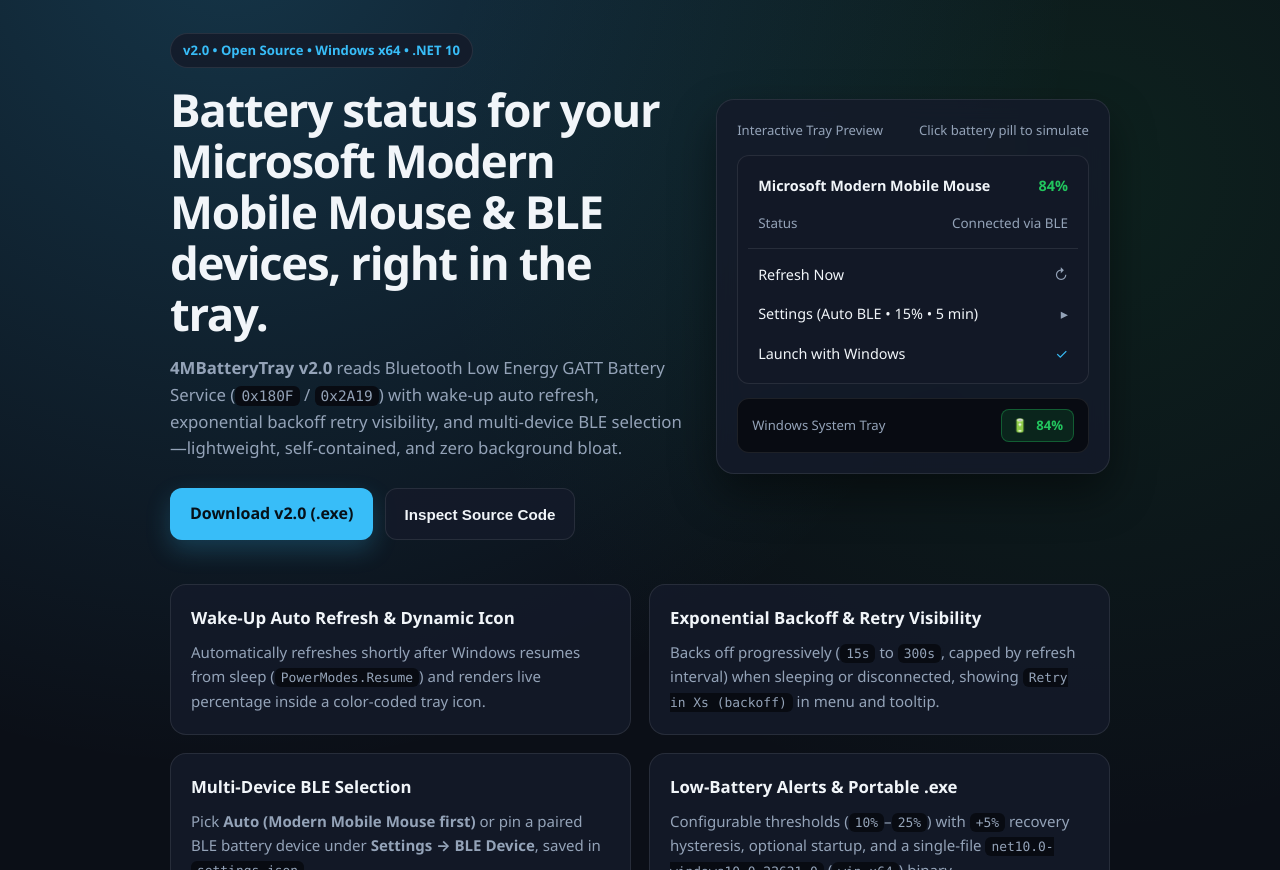
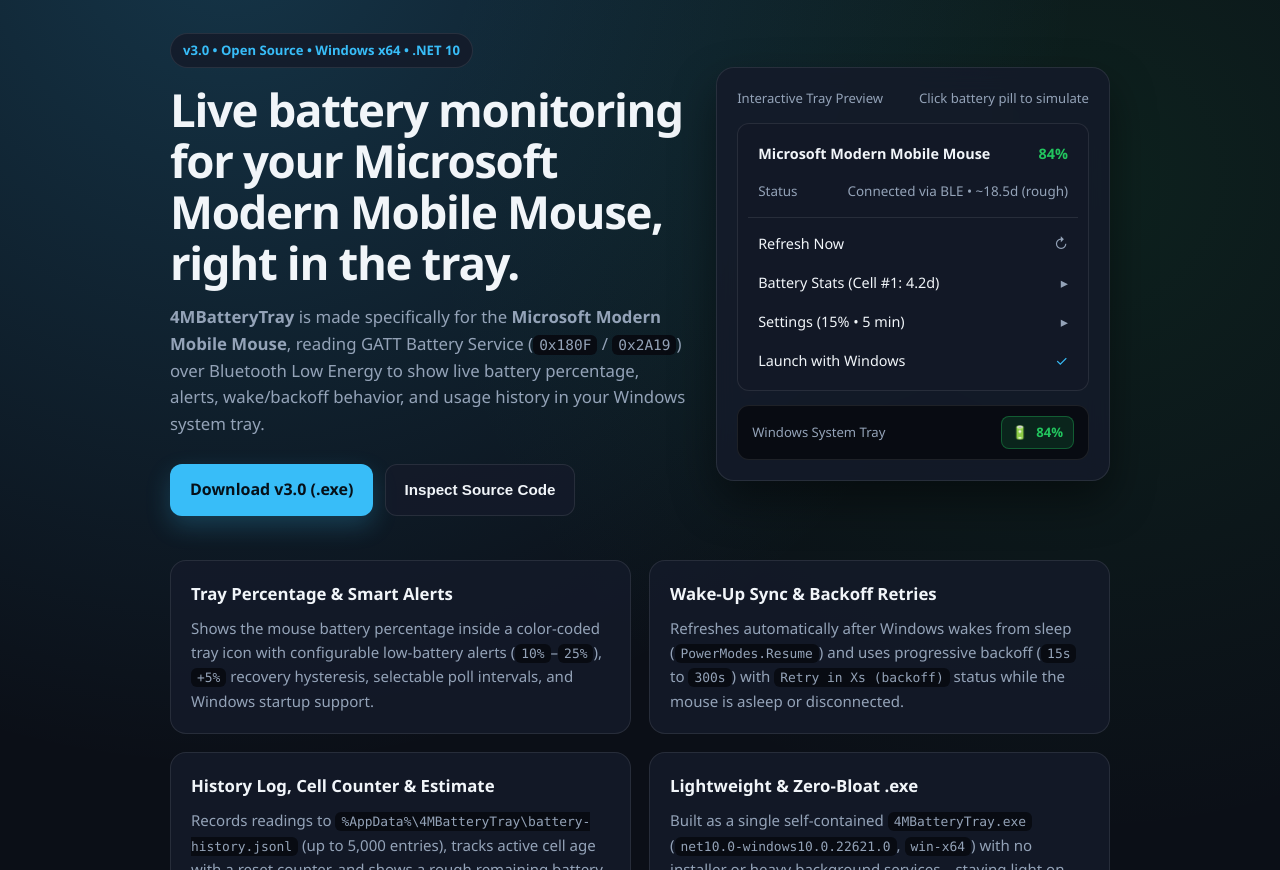
Before and after one commit to CanK1906/4MBatteryTray, a plain HTML site: page docs/index.html in a window 1280 px wide. Shown: the part 82-952 px from the top of the page. Drawn offline with Linux system fonts and the light colour scheme.

Commit message:
Update README and website for v3.0

```diff
--- a/docs/index.html
+++ b/docs/index.html
@@ -3,7 +3,7 @@
 <head>
   <meta charset="UTF-8" />
   <meta name="viewport" content="width=device-width, initial-scale=1.0" />
-  <title>4MBatteryTray — BLE Battery Monitor for Modern Mobile Mouse &amp; Paired BLE Devices</title>
+  <title>4MBatteryTray — BLE Battery Monitor for Your Microsoft Modern Mobile Mouse</title>
   <style>
     :root {
       --bg: #0b0f17;
@@ -521,14 +521,14 @@
 
     <section class="hero">
       <div>
-        <div class="pill" id="heroPill">v2.0 • Open Source • Windows x64 • .NET 10</div>
-        <h1 id="heroTitle">Battery status for your Microsoft Modern Mobile Mouse &amp; BLE devices, right in the tray.</h1>
+        <div class="pill" id="heroPill">v3.0 • Open Source • Windows x64 • .NET 10</div>
+        <h1 id="heroTitle">Live battery monitoring for your Microsoft Modern Mobile Mouse, right in the tray.</h1>
         <p id="heroDesc">
-          <strong>4MBatteryTray v2.0</strong> reads Bluetooth Low Energy GATT Battery Service (<code>0x180F</code> / <code>0x2A19</code>) with wake-up auto refresh, exponential backoff retry visibility, and multi-device BLE selection—lightweight, self-contained, and zero background bloat.
+          <strong>4MBatteryTray</strong> is made specifically for the <strong>Microsoft Modern Mobile Mouse</strong>, reading GATT Battery Service (<code>0x180F</code> / <code>0x2A19</code>) over Bluetooth Low Energy to show live battery percentage, alerts, wake/backoff behavior, and usage history in your Windows system tray.
         </p>
         <div class="cta-group">
-          <a class="btn-primary" id="downloadBtn" href="https://github.com/CanK1906/4MBatteryTray/releases/download/v2.0/4MBatteryTray.exe" download>
-            Download v2.0 (.exe)
+          <a class="btn-primary" id="downloadBtn" href="https://github.com/CanK1906/4MBatteryTray/releases/download/v3.0/4MBatteryTray.exe" download>
+            Download v3.0 (.exe)
           </a>
           <button class="btn-secondary" id="sourceBtn" type="button">
             Inspect Source Code
@@ -548,7 +548,7 @@
           </div>
           <div class="menu-item muted">
             <span id="statusLabel">Status</span>
-            <span id="menuStatus">Connected via BLE</span>
+            <span id="menuStatus">Connected via BLE • ~18.5d (rough)</span>
           </div>
           <div class="menu-divider"></div>
           <div class="menu-item">
@@ -556,7 +556,11 @@
             <span style="color: var(--text-muted);">↻</span>
           </div>
           <div class="menu-item">
-            <span id="settingsLabel">Settings (Auto BLE • 15% • 5 min)</span>
+            <span id="statsLabel">Battery Stats (Cell #1: 4.2d)</span>
+            <span style="color: var(--text-muted);">▸</span>
+          </div>
+          <div class="menu-item">
+            <span id="settingsLabel">Settings (15% • 5 min)</span>
             <span style="color: var(--text-muted);">▸</span>
           </div>
           <div class="menu-item">
@@ -566,7 +570,7 @@
         </div>
         <div class="taskbar">
           <span id="taskbarLabel">Windows System Tray</span>
-          <span class="tray-pill" id="trayPill" title="Click to toggle normal / low battery state">
+          <span class="tray-pill" id="trayPill" title="Click to toggle connected / backoff state">
             🔋 <span id="trayPct">84%</span>
           </span>
         </div>
@@ -575,43 +579,43 @@
 
     <section class="grid">
       <div class="card">
-        <h3 id="feat1Title">Wake-Up Auto Refresh &amp; Dynamic Icon</h3>
-        <p id="feat1Desc">Automatically refreshes shortly after Windows resumes from sleep (<code>PowerModes.Resume</code>) and renders live percentage inside a color-coded tray icon.</p>
+        <h3 id="feat1Title">Tray Percentage &amp; Smart Alerts</h3>
+        <p id="feat1Desc">Shows the mouse battery percentage inside a color-coded tray icon with configurable low-battery alerts (<code>10%</code>–<code>25%</code>), <code>+5%</code> recovery hysteresis, selectable poll intervals, and Windows startup support.</p>
       </div>
       <div class="card">
-        <h3 id="feat2Title">Exponential Backoff &amp; Retry Visibility</h3>
-        <p id="feat2Desc">Backs off progressively (<code>15s</code> to <code>300s</code>, capped by refresh interval) when sleeping or disconnected, showing <code>Retry in Xs (backoff)</code> in menu and tooltip.</p>
+        <h3 id="feat2Title">Wake-Up Sync &amp; Backoff Retries</h3>
+        <p id="feat2Desc">Refreshes automatically after Windows wakes from sleep (<code>PowerModes.Resume</code>) and uses progressive backoff (<code>15s</code> to <code>300s</code>) with <code>Retry in Xs (backoff)</code> status while the mouse is asleep or disconnected.</p>
       </div>
       <div class="card">
-        <h3 id="feat3Title">Multi-Device BLE Selection</h3>
-        <p id="feat3Desc">Pick <strong>Auto (Modern Mobile Mouse first)</strong> or pin a paired BLE battery device under <strong>Settings &rarr; BLE Device</strong>, saved in <code>settings.json</code>.</p>
+        <h3 id="feat3Title">History Log, Cell Counter &amp; Estimate</h3>
+        <p id="feat3Desc">Records readings to <code>%AppData%\4MBatteryTray\battery-history.jsonl</code> (up to 5,000 entries), tracks active cell age with a reset counter, and shows a rough remaining battery estimate.</p>
       </div>
       <div class="card">
-        <h3 id="feat4Title">Low-Battery Alerts &amp; Portable .exe</h3>
-        <p id="feat4Desc">Configurable thresholds (<code>10%</code>–<code>25%</code>) with <code>+5%</code> recovery hysteresis, optional startup, and a single-file <code>net10.0-windows10.0.22621.0</code> (<code>win-x64</code>) binary.</p>
+        <h3 id="feat4Title">Lightweight &amp; Zero-Bloat .exe</h3>
+        <p id="feat4Desc">Built as a single self-contained <code>4MBatteryTray.exe</code> (<code>net10.0-windows10.0.22621.0</code>, <code>win-x64</code>) with no installer or heavy background services—staying light on system resources.</p>
       </div>
     </section>
 
     <section class="info-panel" aria-labelledby="howToTitle">
       <h2 id="howToTitle">How to Run &amp; SmartScreen Note</h2>
       <ol class="steps-list">
-        <li id="step1">Pair your <strong>Microsoft Modern Mobile Mouse</strong> or another BLE battery device via Windows Bluetooth settings (and optionally choose it under <strong>Settings &rarr; BLE Device</strong>).</li>
-        <li id="step2">Download <code>4MBatteryTray.exe</code> from <strong>v2.0</strong> and run it directly—no installation wizard required.</li>
+        <li id="step1">Pair and connect your <strong>Microsoft Modern Mobile Mouse</strong> with Windows over Bluetooth.</li>
+        <li id="step2">Download <code>4MBatteryTray.exe</code> from <strong>v3.0</strong> and run it directly—no setup wizard needed.</li>
         <li id="step3">Because the executable is not signed with a commercial code-signing certificate, Windows SmartScreen may appear on first launch; click <strong>More info</strong> &rarr; <strong>Run anyway</strong> to proceed.</li>
       </ol>
       <div class="compat-bar" id="compatText">
-        <strong>Compatibility:</strong> Windows 10 / Windows 11 (x64) with Bluetooth Low Energy (BLE) &bull; Microsoft Modern Mobile Mouse &amp; paired BLE battery devices (GATT Battery Service <code>0x180F</code> / <code>0x2A19</code>).
+        <strong>Compatibility:</strong> Windows 10 / Windows 11 (x64) with Bluetooth Low Energy (BLE) &bull; Designed for the Microsoft Modern Mobile Mouse (GATT Battery Service <code>0x180F</code> / <code>0x2A19</code>).
       </div>
     </section>
 
     <section class="checksum-box">
       <div class="checksum-top">
         <div>
-          <strong id="checksumTitle">Release Integrity — SHA256 Checksum (<code>v2.0 / 4MBatteryTray.exe</code>)</strong>
+          <strong id="checksumTitle">Release Integrity — SHA256 Checksum (<code>v3.0 / 4MBatteryTray.exe</code>)</strong>
         </div>
         <button class="icon-btn" id="copyHashBtn" type="button">Copy SHA256</button>
       </div>
-      <code class="hash-line" id="hashValue">AAA460D75FCF410A811B33FAEC61E35F789E2F8D66AB676483E5BEE3110FAFE9</code>
+      <code class="hash-line" id="hashValue">BC0DF2EDD5A1B0CBBE4D9E9DE24D376C9D2FC0058AC9DC0651910EDAE6794002</code>
     </section>
 
     <footer>
@@ -664,39 +668,40 @@
   <script>
     const translations = {
       en: {
-        pageTitle: "4MBatteryTray — BLE Battery Monitor for Modern Mobile Mouse & Paired BLE Devices",
+        pageTitle: "4MBatteryTray — BLE Battery Monitor for Your Microsoft Modern Mobile Mouse",
         langBtn: "TR",
         themeLight: "Light Theme",
         themeDark: "Dark Theme",
-        heroPill: "v2.0 • Open Source • Windows x64 • .NET 10",
-        heroTitle: "Battery status for your Microsoft Modern Mobile Mouse & BLE devices, right in the tray.",
-        heroDesc: "<strong>4MBatteryTray v2.0</strong> reads Bluetooth Low Energy GATT Battery Service (<code>0x180F</code> / <code>0x2A19</code>) with wake-up auto refresh, exponential backoff retry visibility, and multi-device BLE selection—lightweight, self-contained, and zero background bloat.",
-        downloadBtn: "Download v2.0 (.exe)",
+        heroPill: "v3.0 • Open Source • Windows x64 • .NET 10",
+        heroTitle: "Live battery monitoring for your Microsoft Modern Mobile Mouse, right in the tray.",
+        heroDesc: "<strong>4MBatteryTray</strong> is made specifically for the <strong>Microsoft Modern Mobile Mouse</strong>, reading GATT Battery Service (<code>0x180F</code> / <code>0x2A19</code>) over Bluetooth Low Energy to show live battery percentage, alerts, wake/backoff behavior, and usage history in your Windows system tray.",
+        downloadBtn: "Download v3.0 (.exe)",
         sourceBtn: "Inspect Source Code",
         previewTitle: "Interactive Tray Preview",
         previewHint: "Click battery pill to simulate",
         statusLabel: "Status",
-        statusNormal: "Connected via BLE",
+        statusNormal: "Connected via BLE • ~18.5d (rough)",
         statusLow: "Disconnected or sleeping • Retry in 15s (backoff)",
         refreshLabel: "Refresh Now",
-        settingsLabel: "Settings (Auto BLE • 15% • 5 min)",
+        statsLabel: "Battery Stats (Cell #1: 4.2d)",
+        settingsLabel: "Settings (15% • 5 min)",
         startupLabel: "Launch with Windows",
         taskbarLabel: "Windows System Tray",
         trayTitle: "Click to toggle connected / backoff state",
-        feat1Title: "Wake-Up Auto Refresh & Dynamic Icon",
-        feat1Desc: "Automatically refreshes shortly after Windows resumes from sleep (<code>PowerModes.Resume</code>) and renders live percentage inside a color-coded tray icon.",
-        feat2Title: "Exponential Backoff & Retry Visibility",
-        feat2Desc: "Backs off progressively (<code>15s</code> to <code>300s</code>, capped by refresh interval) when sleeping or disconnected, showing <code>Retry in Xs (backoff)</code> in menu and tooltip.",
-        feat3Title: "Multi-Device BLE Selection",
-        feat3Desc: "Pick <strong>Auto (Modern Mobile Mouse first)</strong> or pin a paired BLE battery device under <strong>Settings &rarr; BLE Device</strong>, saved in <code>settings.json</code>.",
-        feat4Title: "Low-Battery Alerts & Portable .exe",
-        feat4Desc: "Configurable thresholds (<code>10%</code>–<code>25%</code>) with <code>+5%</code> recovery hysteresis, optional startup, and a single-file <code>net10.0-windows10.0.22621.0</code> (<code>win-x64</code>) binary.",
+        feat1Title: "Tray Percentage & Smart Alerts",
+        feat1Desc: "Shows the mouse battery percentage inside a color-coded tray icon with configurable low-battery alerts (<code>10%</code>–<code>25%</code>), <code>+5%</code> recovery hysteresis, selectable poll intervals, and Windows startup support.",
+        feat2Title: "Wake-Up Sync & Backoff Retries",
+        feat2Desc: "Refreshes automatically after Windows wakes from sleep (<code>PowerModes.Resume</code>) and uses progressive backoff (<code>15s</code> to <code>300s</code>) with <code>Retry in Xs (backoff)</code> status while the mouse is asleep or disconnected.",
+        feat3Title: "History Log, Cell Counter & Estimate",
+        feat3Desc: "Records readings to <code>%AppData%\\4MBatteryTray\\battery-history.jsonl</code> (up to 5,000 entries), tracks active cell age with a reset counter, and shows a rough remaining battery estimate.",
+        feat4Title: "Lightweight & Zero-Bloat .exe",
+        feat4Desc: "Built as a single self-contained <code>4MBatteryTray.exe</code> (<code>net10.0-windows10.0.22621.0</code>, <code>win-x64</code>) with no installer or heavy background services—staying light on system resources.",
         howToTitle: "How to Run & SmartScreen Note",
-        step1: "Pair your <strong>Microsoft Modern Mobile Mouse</strong> or another BLE battery device via Windows Bluetooth settings (and optionally choose it under <strong>Settings &rarr; BLE Device</strong>).",
-        step2: "Download <code>4MBatteryTray.exe</code> from <strong>v2.0</strong> and run it directly—no installation wizard required.",
+        step1: "Pair and connect your <strong>Microsoft Modern Mobile Mouse</strong> with Windows over Bluetooth.",
+        step2: "Download <code>4MBatteryTray.exe</code> from <strong>v3.0</strong> and run it directly—no setup wizard needed.",
         step3: "Because the executable is not signed with a commercial code-signing certificate, Windows SmartScreen may appear on first launch; click <strong>More info</strong> &rarr; <strong>Run anyway</strong> to proceed.",
-        compatText: "<strong>Compatibility:</strong> Windows 10 / Windows 11 (x64) with Bluetooth Low Energy (BLE) &bull; Microsoft Modern Mobile Mouse &amp; paired BLE battery devices (GATT Battery Service <code>0x180F</code> / <code>0x2A19</code>).",
-        checksumTitle: "Release Integrity — SHA256 Checksum (<code>v2.0 / 4MBatteryTray.exe</code>)",
+        compatText: "<strong>Compatibility:</strong> Windows 10 / Windows 11 (x64) with Bluetooth Low Energy (BLE) &bull; Designed for the Microsoft Modern Mobile Mouse (GATT Battery Service <code>0x180F</code> / <code>0x2A19</code>).",
+        checksumTitle: "Release Integrity — SHA256 Checksum (<code>v3.0 / 4MBatteryTray.exe</code>)",
         copyHash: "Copy SHA256",
         copiedHash: "Copied!",
         authorCredit: "Maintained by <strong>Yusuf Can Kaleoğlu</strong>",
@@ -717,57 +722,58 @@
         footerDisclaimer: "<strong>Disclaimer &amp; Trademark Notice:</strong> <code>4MBatteryTray</code> is an independent, community-developed open-source utility and is <strong>not</strong> affiliated with, endorsed, sponsored, or supported by Microsoft Corporation. \"Microsoft\" and \"Modern Mobile Mouse\" are trademarks of Microsoft Corporation. Licensed under the MIT License."
       },
       tr: {
-        pageTitle: "4MBatteryTray — Modern Mobile Mouse ve BLE Cihazlar İçin Pil Göstergesi",
+        pageTitle: "4MBatteryTray — Microsoft Modern Mobile Mouse İçin Pil Göstergesi",
         langBtn: "EN",
         themeLight: "Açık Tema",
         themeDark: "Koyu Tema",
-        heroPill: "v2.0 • Açık Kaynak • Windows x64 • .NET 10",
-        heroTitle: "Microsoft Modern Mobile Mouse ve BLE cihazlarınızın pil yüzdesi sistem tepsinde.",
-        heroDesc: "<strong>4MBatteryTray v2.0</strong>; uykudan uyanma yenilemesi, görünür kademeli geri çekilme (exponential backoff) süresi ve çoklu BLE cihaz seçimiyle Bluetooth Low Energy GATT Pil Servisini (<code>0x180F</code> / <code>0x2A19</code>) okur—hafif, bağımsız ve gereksiz yük olmadan çalışır.",
-        downloadBtn: "İndir v2.0 (.exe)",
+        heroPill: "v3.0 • Açık Kaynak • Windows x64 • .NET 10",
+        heroTitle: "Modern Mobile Mouse için anlık pil takibin doğrudan görev çubuğunda.",
+        heroDesc: "<strong>4MBatteryTray</strong>, yalnızca <strong>Microsoft Modern Mobile Mouse</strong> için geliştirildi; BLE üzerinden GATT Pil Servisini (<code>0x180F</code> / <code>0x2A19</code>) okuyarak pil yüzdesini, uyarıları, uyku/deneme durumunu ve geçmiş istatistiklerini tepside gösterir.",
+        downloadBtn: "v3.0 İndir (.exe)",
         sourceBtn: "Kaynak Kodu İncele",
-        previewTitle: "Etkileşimli Tepsi Önizlemesi",
-        previewHint: "Simüle etmek için pil göstergesine tıkla",
+        previewTitle: "Tepsi Önizlemesi",
+        previewHint: "Durumu denemek için pil simgesine bas",
         statusLabel: "Durum",
-        statusNormal: "BLE ile bağlı",
-        statusLow: "Uykuda veya bağlı değil • 15sn sonra tekrar (backoff)",
+        statusNormal: "BLE bağlı • ~18,5 gün (tahmini)",
+        statusLow: "Uykuda veya bağlı değil • 15 sn sonra denenecek",
         refreshLabel: "Şimdi Yenile",
-        settingsLabel: "Ayarlar (Oto BLE • %15 • 5 dk)",
-        startupLabel: "Windows ile Başlat",
-        taskbarLabel: "Windows Sistem Tepsisi",
-        trayTitle: "Bağlı / backoff durumunu değiştirmek için tıkla",
-        feat1Title: "Uykudan Uyanma Yenilemesi ve Dinamik Simge",
-        feat1Desc: "Windows uykudan uyandığında (<code>PowerModes.Resume</code>) kısa toparlanma sonrası otomatik pil kontrolü yapar ve canlı yüzdeyi renk kodlu simgede gösterir.",
-        feat2Title: "Kademeli Geri Çekilme (Backoff) ve Süre Görünürlüğü",
-        feat2Desc: "Cihaz uykudayken veya bağlı değilken bekleme süresini (<code>15sn</code>–<code>300sn</code>, yenileme aralığıyla sınırlı) artırır; kalan deneme süresini menüde ve tooltip'te gösterir.",
-        feat3Title: "Çoklu BLE Cihaz Seçimi",
-        feat3Desc: "<strong>Ayarlar &rarr; BLE Device</strong> altından <strong>Auto</strong> modunu kullanabilir veya eşleşmiş bir BLE pil cihazını seçip <code>settings.json</code> içinde saklayabilirsiniz.",
-        feat4Title: "Düşük Pil Uyarıları ve Taşınabilir .exe",
-        feat4Desc: "<code>+5%</code> kurtarma histerezili eşikler (<code>10%</code>–<code>25%</code>), isteğe bağlı başlangıç kaydı ve tek dosyalı <code>net10.0-windows10.0.22621.0</code> (<code>win-x64</code>) çıktı.",
-        howToTitle: "Nasıl Çalıştırılır ve SmartScreen Notu",
-        step1: "<strong>Microsoft Modern Mobile Mouse</strong> veya başka bir BLE pil cihazını Windows Bluetooth ayarlarından eşleştirin (ve isterseniz <strong>Ayarlar &rarr; BLE Device</strong> menüsünden seçin).",
-        step2: "<strong>v2.0</strong> sürümünden <code>4MBatteryTray.exe</code> dosyasını indirip doğrudan çalıştırın; kurulum sihirbazı gerekmez.",
-        step3: "Uygulama ticari kod imzalama sertifikasıyla imzalanmadığı için ilk açılışta Windows SmartScreen uyarısı çıkabilir; devam etmek için <strong>Ek bilgi</strong> &rarr; <strong>Yine de çalıştır</strong> seçeneğine tıklayın.",
-        compatText: "<strong>Uyumluluk:</strong> Bluetooth Low Energy (BLE) destekli Windows 10 / Windows 11 (x64) &bull; Microsoft Modern Mobile Mouse ve eşleşmiş BLE pil cihazları (GATT Pil Servisi <code>0x180F</code> / <code>0x2A19</code>).",
-        checksumTitle: "Sürüm Bütünlüğü — SHA256 Doğrulama Kodu (<code>v2.0 / 4MBatteryTray.exe</code>)",
+        statsLabel: "Pil İstatistikleri (Pil #1: 4,2 gün)",
+        settingsLabel: "Ayarlar (%15 • 5 dk)",
+        startupLabel: "Windows ile Aç",
+        taskbarLabel: "Windows Görev Çubuğu",
+        trayTitle: "Bağlı ve uyku/deneme durumu arasında geçiş yap",
+        feat1Title: "Tepsi Yüzdesi ve Akıllı Uyarılar",
+        feat1Desc: "Renk değişen tepsi simgesinde pil yüzdesini gösterir; <code>%10</code>–<code>%25</code> uyarı eşiği, <code>+%5</code> toparlanma payı, yenileme aralığı seçimi ve Windows başlangıcında açılma sunar.",
+        feat2Title: "Uykudan Uyanma ve Kademeli Tekrar Deneme",
+        feat2Desc: "Bilgisayar uykudan uyandığında (<code>PowerModes.Resume</code>) durumu yeniler; fare uykudayken veya bağlı değilken bekleme süresini (<code>15 sn</code>–<code>300 sn</code>) artırıp kalan süreyi gösterir.",
+        feat3Title: "Geçmiş Kaydı, Pil Sayacı ve Süre Tahmini",
+        feat3Desc: "Okumaları <code>%AppData%\\4MBatteryTray\\battery-history.jsonl</code> dosyasına (en fazla 5.000 satır) işler, takılı pilin süresini sıfırlama sayacıyla tutar ve yaklaşık kalan ömür çıkarır.",
+        feat4Title: "Sade, Hafif ve Bilgisayarı Yormayan Yapı",
+        feat4Desc: "Kurulum gerektirmeyen tek <code>4MBatteryTray.exe</code> (<code>net10.0-windows10.0.22621.0</code>, <code>win-x64</code>) olarak çalışır; arka planda şişkin servisler açmadan sistemi yormaz.",
+        howToTitle: "Çalıştırma Adımları ve SmartScreen Uyarısı",
+        step1: "<strong>Microsoft Modern Mobile Mouse</strong> cihazınızı Windows Bluetooth ayarlarından eşleştirip bağlayın.",
+        step2: "<strong>v3.0</strong> sürümünden <code>4MBatteryTray.exe</code> dosyasını indirip doğrudan çalıştırın.",
+        step3: "Ticari kod imzalama sertifikası bulunmadığı için ilk açılışta Windows SmartScreen çıkabilir; devam etmek için <strong>Ek bilgi</strong> &rarr; <strong>Yine de çalıştır</strong> seçeneğine basın.",
+        compatText: "<strong>Uyumluluk:</strong> BLE destekli Windows 10 / Windows 11 (x64) &bull; Microsoft Modern Mobile Mouse (GATT Pil Servisi <code>0x180F</code> / <code>0x2A19</code>).",
+        checksumTitle: "Dosya Bütünlüğü — SHA256 Kodu (<code>v3.0 / 4MBatteryTray.exe</code>)",
         copyHash: "SHA256 Kopyala",
         copiedHash: "Kopyalandı!",
-        authorCredit: "Geliştirici: <strong>Yusuf Can Kaleoğlu</strong>",
-        issuesBtn: "Sorun Bildir",
-        contactBtn: "İletişim",
+        authorCredit: "Geliştiren: <strong>Yusuf Can Kaleoğlu</strong>",
+        issuesBtn: "Hata Bildir",
+        contactBtn: "İletişime Geç",
         contactHeading: "İletişim Formu",
-        contactSub: "<strong>Yusuf Can Kaleoğlu</strong> — Sayfada açık e-posta adresi göstermeden doğrudan mesaj gönderin.",
-        emailPlaceholder: "E-posta adresiniz",
-        msgPlaceholder: "Mesajınız...",
-        sendBtn: "Mesaj Gönder",
-        viewerTitle: "Kaynak Kod Görüntüleyici — CanK1906/4MBatteryTray",
+        contactSub: "<strong>Yusuf Can Kaleoğlu</strong> — E-posta adresini sayfada açık paylaşmadan doğrudan mesaj gönderebilirsin.",
+        emailPlaceholder: "E-posta adresin",
+        msgPlaceholder: "Mesajın...",
+        sendBtn: "Gönder",
+        viewerTitle: "Kaynak Kod — CanK1906/4MBatteryTray",
         copyCode: "Kodu Kopyala",
         copiedCode: "Kopyalandı!",
-        openRepo: "GitHub'da Aç",
-        loadingFiles: "Depo dosyaları GitHub'dan yükleniyor...",
-        loadingFile: "Dosya içeriği yükleniyor...",
-        loadError: "Dosya şu an GitHub üzerinden çekilemedi. Doğrudan görüntülemek için 'GitHub'da Aç' düğmesini kullanabilirsin.",
-        footerDisclaimer: "<strong>Yasal Uyarı ve Marka Bildirimi:</strong> <code>4MBatteryTray</code> bağımsız bir açık kaynak topluluk aracıdır; Microsoft Corporation ile resmi bir bağı yoktur, Microsoft tarafından desteklenmez veya onaylanmaz. \"Microsoft\" ve \"Modern Mobile Mouse\" Microsoft Corporation'ın ticari markalarıdır. MIT Lisansı ile sunulur."
+        openRepo: "GitHub'da Gör",
+        loadingFiles: "Depo dosyaları GitHub'dan çekiliyor...",
+        loadingFile: "Dosya okunuyor...",
+        loadError: "Dosya şu an GitHub'dan çekilemedi; 'GitHub'da Gör' ile doğrudan açabilirsin.",
+        footerDisclaimer: "<strong>Yasal Bilgilendirme:</strong> <code>4MBatteryTray</code> bağımsız, açık kaynaklı bir topluluk projesidir; Microsoft Corporation ile resmi bağlantısı yoktur ve Microsoft tarafından desteklenmez. \"Microsoft\" ve \"Modern Mobile Mouse\" Microsoft Corporation ticari markalarıdır. MIT Lisansı kapsamındadır."
       }
     };
 
@@ -831,6 +837,7 @@
       document.getElementById("previewHint").textContent = t.previewHint;
       document.getElementById("statusLabel").textContent = t.statusLabel;
       document.getElementById("refreshLabel").textContent = t.refreshLabel;
+      document.getElementById("statsLabel").textContent = t.statsLabel;
       document.getElementById("settingsLabel").textContent = t.settingsLabel;
       document.getElementById("startupLabel").textContent = t.startupLabel;
       document.getElementById("taskbarLabel").textContent = t.taskbarLabel;
```
Also changed, not shown: 1 other file.
